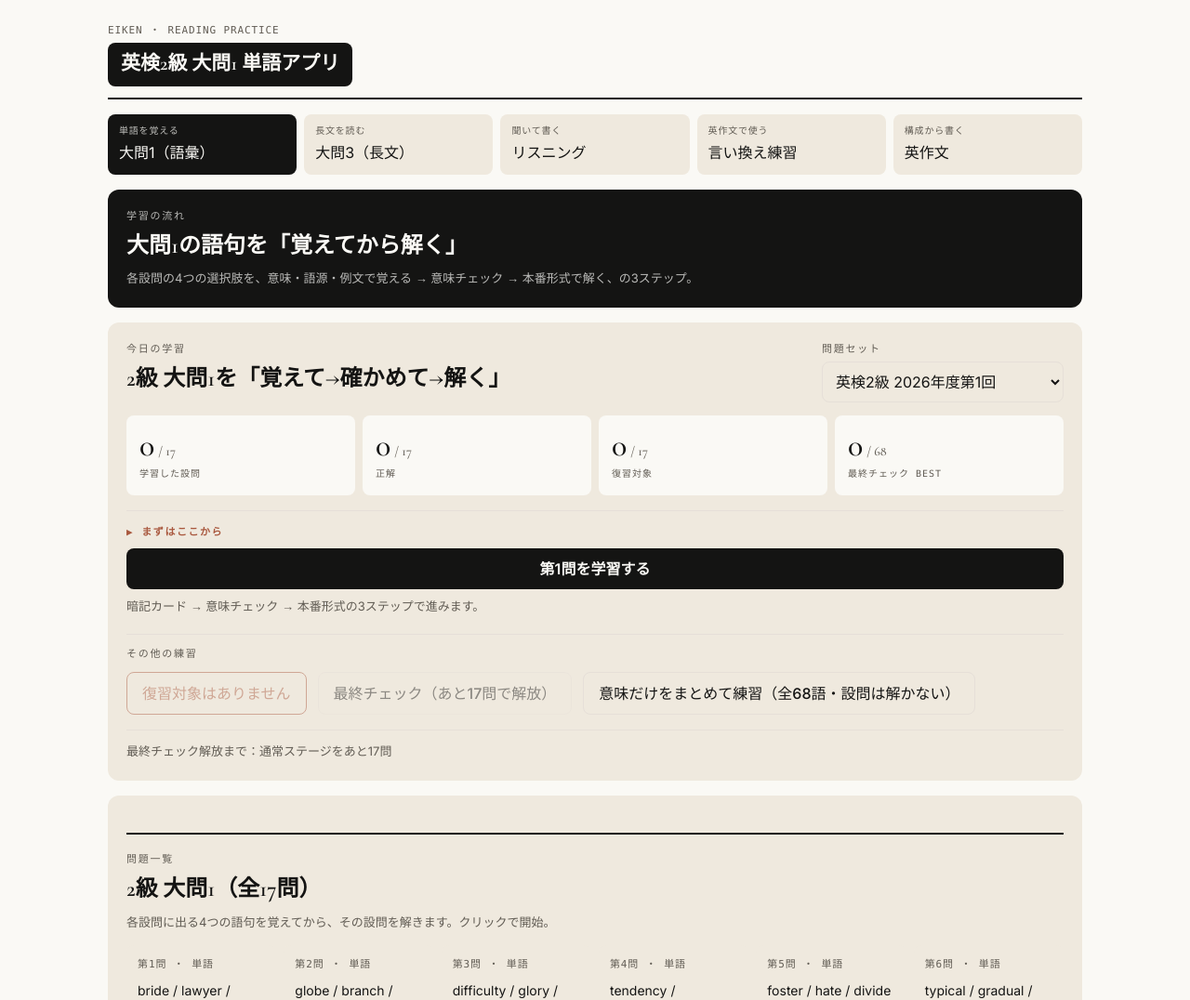
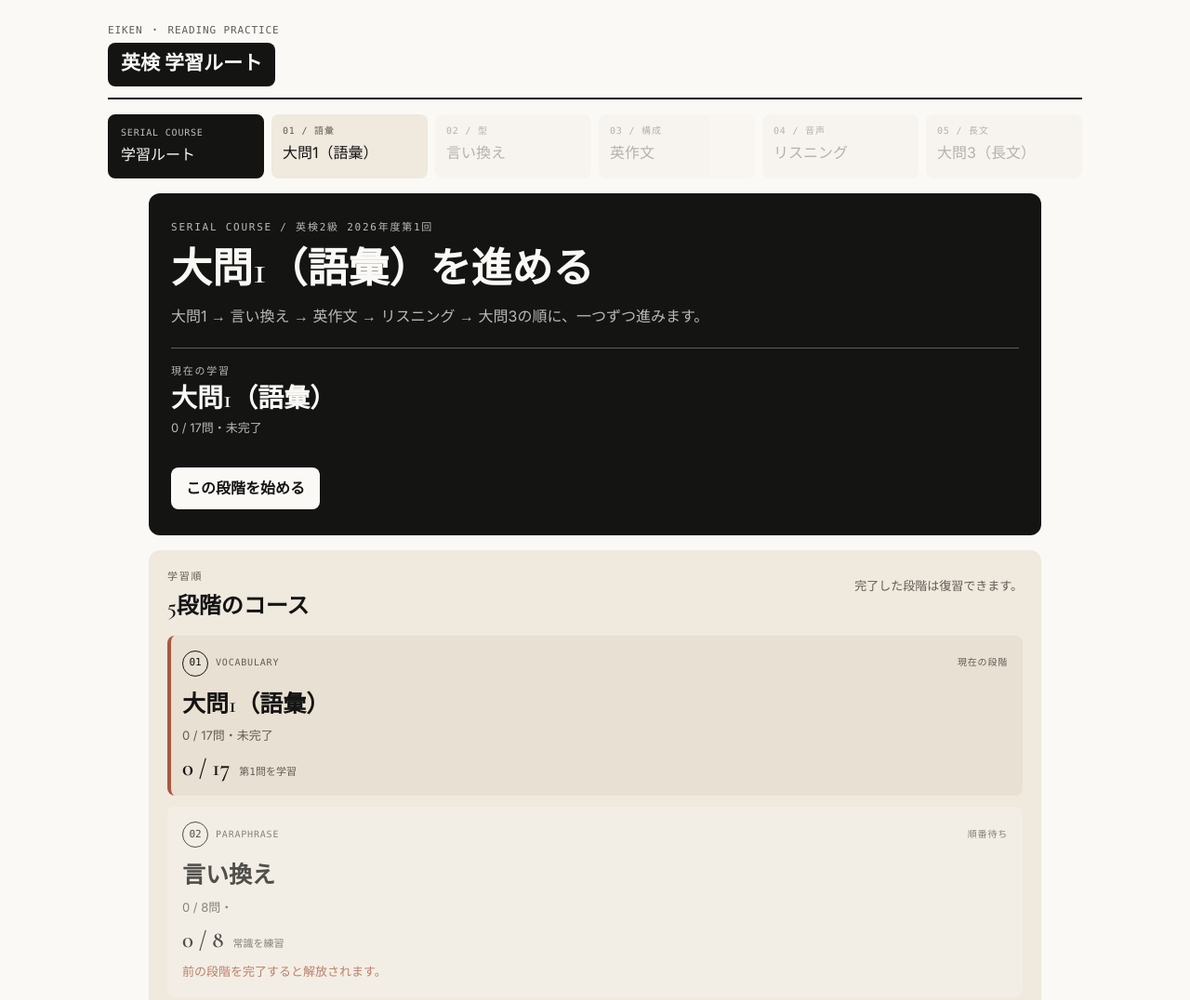
Before and after one commit to shtomi-tech/eiken2-q1-app, a plain HTML site: page index.html in a window 1280 px wide. Shown: the top 1076 px of the page at 93% size. Drawn offline with nearby package versions, Linux system fonts and the light colour scheme; no server answers.

Commit message:
Add serial Eiken study route

```diff
--- a/index.html
+++ b/index.html
@@ -7,7 +7,7 @@
 <link rel="preconnect" href="https://fonts.googleapis.com">
 <link rel="preconnect" href="https://fonts.gstatic.com" crossorigin>
 <link href="https://fonts.googleapis.com/css2?family=Cormorant+Garamond:wght@500;600&family=Inter:wght@400;500;600&display=swap" rel="stylesheet">
-<link rel="stylesheet" href="static/styles.css?v=0.8.0">
+<link rel="stylesheet" href="static/styles.css?v=0.9.0">
 </head>
 <body>
 <div class="wrap">
@@ -28,11 +28,12 @@
 </div>
 
 <script src="static/vendor/harness/cloud.js?v=0.1.0"></script>
-<script src="static/mode-q1.js?v=0.3.0"></script>
-<script src="static/mode-q3.js?v=0.4.0"></script>
-<script src="static/mode-dictation.js?v=0.3.0"></script>
-<script src="static/mode-paraphrase.js?v=0.1.0"></script>
-<script src="static/mode-writing.js?v=0.1.0"></script>
-<script src="static/app.js?v=0.7.0"></script>
+<script src="static/mode-serial.js?v=0.1.0"></script>
+<script src="static/mode-q1.js?v=0.4.0"></script>
+<script src="static/mode-q3.js?v=0.5.0"></script>
+<script src="static/mode-dictation.js?v=0.4.0"></script>
+<script src="static/mode-paraphrase.js?v=0.2.0"></script>
+<script src="static/mode-writing.js?v=0.2.0"></script>
+<script src="static/app.js?v=0.8.0"></script>
 </body>
 </html>
--- a/static/app.js
+++ b/static/app.js
@@ -1,17 +1,17 @@
 "use strict";
 
 /* ============================================================
-   英検 演習 — 大問1（語彙）／大問3（長文） を切り替える薄いシェル。
-   kobun-vocab と同じ方式。各モードは static/mode-*.js に IIFE で閉じており、
-   ここではフラットな1段タブの切替と、表示中モードへのキー入力の橋渡しのみを担当する。
+   英検 演習 — 直列コースと各演習モードを切り替える薄いシェル。
+   各モードの問題・進捗はモード側が管理し、ここでは画面切替だけを担当する。
    ============================================================ */
 
 const APPS = [
-  { id: "q1", tag: "単語を覚える", label: "大問1（語彙）", title: "英検 大問1 単語アプリ", mount: () => EikenQ1App.mount(), handleKey: (e) => EikenQ1App.handleKey(e) },
-  { id: "q3", tag: "長文を読む", label: "大問3（長文）", title: "英検 大問3 演習アプリ", mount: () => EikenQ3App.mount(), handleKey: (e) => EikenQ3App.handleKey(e) },
-  { id: "dictation", tag: "聞いて書く", label: "リスニング", title: "英検 リスニング・ディクテーション", mount: () => EikenDictationApp.mount(), handleKey: (e) => EikenDictationApp.handleKey(e) },
-  { id: "paraphrase", tag: "英作文で使う", label: "言い換え練習", title: "英作文 言い換え練習", mount: () => EikenParaphraseApp.mount(), handleKey: (e) => EikenParaphraseApp.handleKey(e) },
-  { id: "writing", tag: "構成から書く", label: "英作文", title: "英検 英作文アプリ", mount: () => EikenWritingApp.mount(), handleKey: (e) => EikenWritingApp.handleKey(e) },
+  { id: "serial", tag: "SERIAL COURSE", label: "学習ルート", title: "英検 学習ルート", mount: () => EikenSerialApp.mount(), handleKey: (e) => EikenSerialApp.handleKey(e) },
+  { id: "q1", tag: "01 / 語彙", label: "大問1（語彙）", title: "英検 大問1 単語アプリ", mount: () => EikenQ1App.mount(), handleKey: (e) => EikenQ1App.handleKey(e), startSerial: () => EikenQ1App.startSerial() },
+  { id: "paraphrase", tag: "02 / 型", label: "言い換え", title: "英作文 言い換え練習", mount: () => EikenParaphraseApp.mount(), handleKey: (e) => EikenParaphraseApp.handleKey(e), startSerial: () => EikenParaphraseApp.startSerial() },
+  { id: "writing", tag: "03 / 構成", label: "英作文", title: "英検 英作文アプリ", mount: () => EikenWritingApp.mount(), handleKey: (e) => EikenWritingApp.handleKey(e), startSerial: () => EikenWritingApp.startSerial() },
+  { id: "dictation", tag: "04 / 音声", label: "リスニング", title: "英検 リスニング・ディクテーション", mount: () => EikenDictationApp.mount(), handleKey: (e) => EikenDictationApp.handleKey(e), startSerial: () => EikenDictationApp.startSerial() },
+  { id: "q3", tag: "05 / 長文", label: "大問3（長文）", title: "英検 大問3 演習アプリ", mount: () => EikenQ3App.mount(), handleKey: (e) => EikenQ3App.handleKey(e), startSerial: () => EikenQ3App.startSerial() },
 ];
 const ACTIVE_APP_KEY = "eiken_active_app";
 
@@ -19,11 +19,8 @@
 window.EikenActiveAppId = null;
 
 function loadActiveAppId() {
-  try {
-    const saved = localStorage.getItem(ACTIVE_APP_KEY);
-    if (APPS.some((app) => app.id === saved)) return saved;
-  } catch (e) { /* ignore */ }
-  return "q1";
+  // 直列コースを入口にする。各モードの途中状態は、ルートから再開できる。
+  return "serial";
 }
 
 function renderAppNav() {
@@ -33,7 +30,14 @@
     const btn = document.createElement("button");
     btn.type = "button";
     btn.className = "appTab";
+    if (a.id === "serial") btn.classList.add("serialTab");
     btn.setAttribute("aria-pressed", a.id === currentAppId ? "true" : "false");
+    const locked = a.id !== "serial" && window.EikenSerialApp && !window.EikenSerialApp.isUnlocked(a.id);
+    if (locked) {
+      btn.disabled = true;
+      btn.setAttribute("aria-label", `${a.label}。前の段階を完了すると解放されます`);
+      btn.title = "前の段階を完了すると解放されます";
+    }
     const tag = document.createElement("span");
     tag.textContent = a.tag;
     btn.appendChild(tag);
@@ -43,8 +47,9 @@
   });
 }
 
-function switchApp(id) {
-  if (currentAppId === id) return;
+function switchApp(id, options = {}) {
+  if (id !== "serial" && window.EikenSerialApp && !window.EikenSerialApp.isUnlocked(id)) return Promise.resolve(false);
+  if (currentAppId === id && !options.force) return Promise.resolve(true);
   currentAppId = id;
   window.EikenActiveAppId = id;
   try { localStorage.setItem(ACTIVE_APP_KEY, id); } catch (e) { /* ignore */ }
@@ -55,8 +60,16 @@
   const sessionPanel = document.getElementById("sessionPanel");
   sessionPanel.className = "hide";
   renderAppNav();
-  next.mount();
+  return Promise.resolve(next.mount()).then(() => {
+    if (options.serial && currentAppId === id && typeof next.startSerial === "function") next.startSerial();
+    return true;
+  });
 }
+
+window.EikenAppRouter = {
+  open: (id, options = {}) => switchApp(id, options),
+  refreshNav: renderAppNav,
+};
 
 document.addEventListener("keydown", (e) => {
   const app = APPS.find(a => a.id === currentAppId);
--- /dev/null
+++ b/static/mode-serial.js
@@ -0,0 +1,329 @@
+"use strict";
+
+/*
+ * 英検 直列コース
+ *
+ * 既存モードの回答データは各モードの保存領域をそのまま使い、
+ * ここでは「どのモードを次に開くか」だけを管理する。
+ */
+const EikenSerialApp = (function () {
+  const MANIFEST_URL = "data/manifest.json";
+  const PARAPHRASE_URL = "data/paraphrase_questions.json";
+  const WRITING_URL = "data/writing_questions.json";
+  const ROUTE_KEY = "eiken_serial_progress_v1";
+  const homePanel = document.getElementById("homePanel");
+  const sessionPanel = document.getElementById("sessionPanel");
+
+  const STEPS = [
+    { id: "q1", label: "大問1（語彙）", tag: "VOCABULARY", reason: "語彙をすべて学習し、最終チェックをCLEARします。" },
+    { id: "paraphrase", label: "言い換え", tag: "PARAPHRASE", reason: "全問題を回答し、自己判定を登録します。" },
+    { id: "writing", label: "英作文", tag: "WRITING", reason: "各題を最後まで書き、参考解答とレビューします。" },
+    { id: "dictation", label: "リスニング", tag: "LISTENING", reason: "全設問を聞き、解答と書き取りを確認します。" },
+    { id: "q3", label: "大問3（長文）", tag: "READING", reason: "全本文の設問と内容整理を完了します。" },
+  ];
+
+  let manifest = null;
+  let profile = null;
+  let assets = null;
+  let loaded = false;
+  let loading = null;
+  let summaries = [];
+  let currentStepIndex = 0;
+
+  function escapeHtml(value) {
+    return String(value == null ? "" : value)
+      .replace(/&/g, "&amp;")
+      .replace(/</g, "&lt;")
+      .replace(/>/g, "&gt;")
+      .replace(/"/g, "&quot;")
+      .replace(/'/g, "&#39;");
+  }
+
+  function readJson(key, fallback) {
+    try {
+      const raw = localStorage.getItem(key);
+      if (!raw) return fallback;
+      const parsed = JSON.parse(raw);
+      return parsed && typeof parsed === "object" ? parsed : fallback;
+    } catch (error) {
+      return fallback;
+    }
+  }
+
+  function selectedQ1Id() {
+    const saved = localStorage.getItem("eiken_q1_dataset");
+    if (manifest.q1[saved]) return saved;
+    return manifest.defaultDatasetId;
+  }
+
+  function selectedProfile() {
+    const q1Id = selectedQ1Id();
+    const q1 = manifest.q1[q1Id];
+    const q3Id = manifest.q3[q1Id] ? q1Id : manifest.defaultDatasetId;
+    const grade = q1Id.startsWith("eikenp2-") ? "pre2" : "2kyu";
+    const dictSaved = readJson("eiken_dictation_dataset", {});
+    const level = grade === "pre2" ? "p2" : "g2";
+    const fallbackRound = q1Id.slice(q1Id.lastIndexOf("-") + 1);
+    const round = dictSaved.level === level && manifest.dictation.levels[level].rounds[dictSaved.round]
+      ? dictSaved.round
+      : (manifest.dictation.levels[level].rounds[fallbackRound] ? fallbackRound : manifest.dictation.defaultRound);
+    return {
+      id: q1Id,
+      grade,
+      label: q1.label,
+      q1Id,
+      q3Id,
+      dictation: { level, round },
+      writingGrade: grade,
+    };
+  }
+
+  async function getJson(url) {
+    const response = await fetch(url, { cache: "no-store" });
+    if (!response.ok) throw new Error(`${url}: HTTP ${response.status}`);
+    return response.json();
+  }
+
+  async function loadAssets() {
+    profile = selectedProfile();
+    const q1Data = manifest.q1[profile.q1Id];
+    const q3Data = manifest.q3[profile.q3Id];
+    const dictData = manifest.dictation.levels[profile.dictation.level];
+    const [q1, q3, paraphrase, writing, dictation] = await Promise.all([
+      getJson(q1Data.questionsUrl),
+      getJson(q3Data.dataUrl),
+      getJson(PARAPHRASE_URL),
+      getJson(WRITING_URL),
+      getJson(dictData.rounds[profile.dictation.round]),
+    ]);
+    assets = { q1, q3, paraphrase, writing, dictation };
+    loaded = true;
+  }
+
+  async function ensureLoaded() {
+    if (loaded && profile && profile.id === selectedProfile().id) return;
+    if (loading) return loading;
+    loading = (async () => {
+      manifest = await getJson(MANIFEST_URL);
+      await loadAssets();
+    })().finally(() => { loading = null; });
+    return loading;
+  }
+
+  function routeState() {
+    return readJson(ROUTE_KEY, { version: 1, profileId: null, currentStep: 0 });
+  }
+
+  function saveRouteState() {
+    try {
+      localStorage.setItem(ROUTE_KEY, JSON.stringify({
+        version: 1,
+        profileId: profile ? profile.id : null,
+        currentStep: currentStepIndex,
+      }));
+    } catch (error) { /* 保存できなくても演習は続ける */ }
+  }
+
+  function q1Summary() {
+    const data = assets.q1 || {};
+    const questions = Array.isArray(data.questions) ? data.questions : [];
+    const saved = readJson(`eiken_q1_progress_${profile.q1Id}`, null)
+      || (profile.q1Id === manifest.defaultDatasetId ? readJson("eiken2_q1_v1", {}) : {});
+    const units = saved.units && typeof saved.units === "object" ? saved.units : {};
+    const learned = questions.filter((question) => units[question.q] && units[question.q].learned).length;
+    const clear = Boolean(saved.finalCheck && saved.finalCheck.cleared);
+    const next = questions.find((question) => !(units[question.q] && units[question.q].learned));
+    return {
+      complete: clear,
+      completed: clear ? questions.length : learned,
+      total: questions.length,
+      status: clear ? "done" : learned ? "progress" : "ready",
+      nextLabel: clear ? "CLEAR済み" : next ? `第${next.q}問を学習` : "最終チェックに挑戦",
+      detail: clear ? "最終チェックCLEAR" : `${learned} / ${questions.length}問・${saved.resume ? "途中保存あり" : "未完了"}`,
+    };
+  }
+
+  function paraphraseSummary() {
+    const questions = Array.isArray(assets.paraphrase.questions) ? assets.paraphrase.questions : [];
+    const saved = readJson("eiken_paraphrase_practice_v1", {});
+    const units = saved.units && typeof saved.units === "object" ? saved.units : {};
+    const completed = questions.filter((question) => units[question.id] && units[question.id].solved).length;
+    const next = questions.find((question) => !(units[question.id] && units[question.id].solved));
+    return {
+      complete: completed === questions.length && questions.length > 0,
+      completed,
+      total: questions.length,
+      status: completed === questions.length && questions.length > 0 ? "done" : completed ? "progress" : "ready",
+      nextLabel: next ? `${next.targetJa}を練習` : "全問題を確認済み",
+      detail: `${completed} / ${questions.length}問・${saved.resume ? "途中保存あり" : ""}`,
+    };
+  }
+
+  function writingSummary() {
+    const questions = (Array.isArray(assets.writing) ? assets.writing : [])
+      .filter((question) => question.grade === profile.writingGrade);
+    const saved = readJson("eiken_writing_progress_v1", {});
+    const completed = questions.filter((question) => saved[question.id]).length;
+    const next = questions.find((question) => !saved[question.id]);
+    return {
+      complete: completed === questions.length && questions.length > 0,
+      completed,
+      total: questions.length,
+      status: completed === questions.length && questions.length > 0 ? "done" : completed ? "progress" : "ready",
+      nextLabel: next ? `${next.round}の英作文` : "全問題をレビュー済み",
+      detail: `${completed} / ${questions.length}題・${saved ? "下書きは自動保存" : ""}`,
+    };
+  }
+
+  function dictationSummary() {
+    const lessons = Array.isArray(assets.dictation.lessons) ? assets.dictation.lessons : [];
+    const key = `eiken_dictation_progress_${profile.dictation.level}_${profile.dictation.round}`;
+    const saved = readJson(key, {});
+    const answered = lessons.filter((lesson) => Object.prototype.hasOwnProperty.call(saved, String(lesson.id))).length;
+    const next = lessons.find((lesson) => !Object.prototype.hasOwnProperty.call(saved, String(lesson.id)));
+    return {
+      complete: answered === lessons.length && lessons.length > 0,
+      completed: answered,
+      total: lessons.length,
+      status: answered === lessons.length && lessons.length > 0 ? "done" : answered ? "progress" : "ready",
+      nextLabel: next ? `No. ${next.id}を聞く` : "全設問を確認済み",
+      detail: `${answered} / ${lessons.length}問・${profile.dictation.level === "g2" ? "2級" : "準2級"}`,
+    };
+  }
+
+  function q3Summary() {
+    const passages = Array.isArray(assets.q3.passages) ? assets.q3.passages : [];
+    const saved = readJson(`eiken2q3.progress.${profile.q3Id}`, {});
+    const questions = saved.questions && typeof saved.questions === "object" ? saved.questions : {};
+    const summaries = saved.summaries && typeof saved.summaries === "object" ? saved.summaries : {};
+    const completePassages = passages.filter((passage) => {
+      const questionsDone = passage.questions.every((question) => questions[question.q] && questions[question.q].answered);
+      return questionsDone && summaries[passage.id] && summaries[passage.id].graded;
+    }).length;
+    const next = passages.find((passage) => {
+      const questionsDone = passage.questions.every((question) => questions[question.q] && questions[question.q].answered);
+      return !(questionsDone && summaries[passage.id] && summaries[passage.id].graded);
+    });
+    let nextLabel = "全本文を完了";
+    if (next) {
+      const questionsDone = next.questions.every((question) => questions[question.q] && questions[question.q].answered);
+      nextLabel = questionsDone ? `${next.title}の内容整理` : `${next.title}の設問`;
+    }
+    return {
+      complete: completePassages === passages.length && passages.length > 0,
+      completed: completePassages,
+      total: passages.length,
+      status: completePassages === passages.length && passages.length > 0 ? "done" : completePassages ? "progress" : "ready",
+      nextLabel,
+      detail: `${completePassages} / ${passages.length}本文・${saved.resume ? "途中保存あり" : ""}`,
+    };
+  }
+
+  function collectSummaries() {
+    summaries = [q1Summary(), paraphraseSummary(), writingSummary(), dictationSummary(), q3Summary()];
+    const firstIncomplete = summaries.findIndex((summary) => !summary.complete);
+    currentStepIndex = firstIncomplete >= 0 ? firstIncomplete : STEPS.length - 1;
+    saveRouteState();
+    return summaries;
+  }
+
+  function statusLabel(summary, index) {
+    if (summary.complete) return "完了";
+    if (index === currentStepIndex) return "現在の段階";
+    return "順番待ち";
+  }
+
+  function primaryLabel(summary) {
+    if (summary.status === "progress") return "続きから進める";
+    if (summary.status === "ready") return "この段階を始める";
+    return "復習する";
+  }
+
+  function setSerialPreferences() {
+    try {
+      localStorage.setItem("eiken_q1_dataset", profile.q1Id);
+      localStorage.setItem("eiken_q3_dataset", profile.q3Id);
+      localStorage.setItem("eiken_dictation_dataset", JSON.stringify(profile.dictation));
+    } catch (error) { /* 各モード側の既存設定を優先しても演習は続ける */ }
+    window.EikenSerialProfile = profile;
+  }
+
+  function startCurrent() {
+    const step = STEPS[currentStepIndex];
+    if (!step) return;
+    setSerialPreferences();
+    window.EikenSerialContext = { active: true, stepId: step.id, profileId: profile.id };
+    if (window.EikenAppRouter) window.EikenAppRouter.open(step.id, { serial: true });
+  }
+
+  function renderHome() {
+    collectSummaries();
+    const current = STEPS[currentStepIndex];
+    const currentSummary = summaries[currentStepIndex];
+    const allComplete = summaries.every((summary) => summary.complete);
+    homePanel.className = "serialHome";
+    sessionPanel.className = "hide";
+    const cards = STEPS.map((step, index) => {
+      const summary = summaries[index];
+      const locked = index > currentStepIndex && !summary.complete;
+      const cls = `serialStepCard ${summary.complete ? "isDone" : index === currentStepIndex ? "isCurrent" : "isLocked"}`;
+      const progress = summary.total ? `${summary.completed} / ${summary.total}` : "—";
+      return `<article class="${cls}">
+        <div class="serialStepTop"><span class="serialStepNo">${String(index + 1).padStart(2, "0")}</span><span class="serialStepTag">${step.tag}</span><span class="serialStepStatus">${statusLabel(summary, index)}</span></div>
+        <h3>${step.label}</h3>
+        <p>${escapeHtml(summary.detail || step.reason)}</p>
+        <div class="serialStepProgress"><strong>${progress}</strong><span>${escapeHtml(summary.nextLabel)}</span></div>
+        ${locked ? `<p class="serialLock">前の段階を完了すると解放されます。</p>` : ""}
+      </article>`;
+    }).join("");
+
+    homePanel.innerHTML = `<section class="card hero serialHero">
+      <p class="label">SERIAL COURSE / ${escapeHtml(profile.label)}</p>
+      <h2>${allComplete ? "直列コースを完了しました" : `${current.label}を進める`}</h2>
+      <p class="serialLead">大問1 → 言い換え → 英作文 → リスニング → 大問3の順に、一つずつ進みます。</p>
+      <div class="serialCurrent"><span class="label">${allComplete ? "コース完了" : "現在の学習"}</span><strong>${allComplete ? "最初から復習できます" : current.label}</strong><span>${escapeHtml(allComplete ? "記録は残したまま、各段階を復習できます。" : currentSummary.detail)}</span></div>
+      <div class="actions"><button class="cta serialPrimary" type="button" id="serialStartBtn">${allComplete ? "大問1から復習する" : primaryLabel(currentSummary)}</button></div>
+    </section>
+    <section class="card serialPathCard"><div class="sectionHead"><div><p class="label">学習順</p><h2>5段階のコース</h2></div><p class="hint">完了した段階は復習できます。</p></div><div class="serialStepList">${cards}</div></section>
+    <section class="card serialNote"><p class="label">保存について</p><p>各モードの回答・下書き・途中位置は、これまでどおり各モードの保存領域に記録されます。この画面は次に進む段階だけを管理します。</p></section>`;
+
+    document.getElementById("serialStartBtn").addEventListener("click", () => {
+      if (allComplete) currentStepIndex = 0;
+      startCurrent();
+    });
+    if (window.EikenAppRouter) window.EikenAppRouter.refreshNav();
+  }
+
+  async function mount() {
+    homePanel.className = "serialHome";
+    sessionPanel.className = "hide";
+    homePanel.innerHTML = `<div class="card"><p class="loading">学習ルートを読み込んでいます…</p></div>`;
+    try {
+      await ensureLoaded();
+      window.EikenSerialContext = null;
+      renderHome();
+    } catch (error) {
+      homePanel.innerHTML = `<div class="card"><h2>学習ルートを読み込めませんでした</h2><p>HTTPサーバー経由で起動しているか確認してください。</p><p class="hint">${escapeHtml(error.message)}</p></div>`;
+      console.error(error);
+    }
+  }
+
+  function isUnlocked(id) {
+    if (id === "serial") return true;
+    const index = STEPS.findIndex((step) => step.id === id);
+    if (index < 0) return true;
+    if (summaries.length) return index <= currentStepIndex;
+    const saved = routeState();
+    return index <= Number(saved.currentStep || 0);
+  }
+
+  function refreshNav() {
+    if (loaded) collectSummaries();
+  }
+
+  function handleKey() { /* 直列コースはキーボード操作なし */ }
+
+  return { mount, handleKey, isUnlocked, refreshNav };
+})();
+
+window.EikenSerialApp = EikenSerialApp;
--- a/static/styles.css
+++ b/static/styles.css
@@ -200,10 +200,49 @@
 }
 .appTab[aria-pressed="true"] span,
 .appTab:hover span { color: rgba(250, 249, 246, .74); }
+.appTab.serialTab { border: 2px solid var(--ink); }
+.appTab:disabled { background: var(--surface-soft); color: var(--muted); }
+.appTab:disabled span { color: var(--muted); }
 
 @media (max-width: 560px) {
   .appNav { grid-template-columns: 1fr; }
   .appTab { min-height: 56px; }
+}
+
+/* ---- Serial course ---- */
+.serialHome { max-width: 960px; margin: 0 auto; }
+.serialHero { padding: 28px 24px; }
+.serialHero h2 { color: var(--parchment); font-size: clamp(30px, 5vw, 44px); }
+.serialHero .label, .serialHero .serialLead { color: rgba(250, 249, 246, .72); }
+.serialLead { max-width: 680px; margin: 0 0 20px; }
+.serialCurrent { display: grid; gap: 3px; margin-top: 20px; border-top: 1px solid rgba(250, 249, 246, .32); padding-top: 16px; }
+.serialCurrent .label { margin: 0; }
+.serialCurrent strong { font-family: var(--serif); font-size: 28px; line-height: 1.25; }
+.serialCurrent > span:last-child { color: rgba(250, 249, 246, .72); font-size: 13px; }
+.serialPrimary { margin-top: 18px; background: var(--parchment); color: var(--ink); }
+.serialPrimary:hover:not(:disabled) { background: var(--surface-strong); }
+.serialStepList { display: grid; gap: 12px; }
+.serialStepCard { border-radius: var(--r-md); background: var(--surface-soft); padding: 16px; }
+.serialStepCard.isCurrent { border-left: 4px solid var(--clay); background: var(--surface-strong); padding-left: 12px; }
+.serialStepCard.isDone { border-left: 4px solid var(--ok); padding-left: 12px; }
+.serialStepCard.isLocked { opacity: .72; }
+.serialStepTop { display: flex; align-items: center; gap: 8px; flex-wrap: wrap; }
+.serialStepNo { display: inline-grid; place-items: center; width: 28px; height: 28px; border: 1px solid currentColor; border-radius: var(--r-pill); font-family: var(--mono); font-size: 11px; }
+.serialStepTag, .serialStepStatus { color: var(--muted); font-family: var(--mono); font-size: 10px; letter-spacing: .08em; }
+.serialStepStatus { margin-left: auto; }
+.serialStepCard h3 { margin: 10px 0 2px; font-family: var(--serif); font-size: 25px; }
+.serialStepCard p { margin: 0; color: var(--muted); font-size: 13px; }
+.serialStepProgress { display: flex; align-items: baseline; gap: 10px; margin-top: 12px; }
+.serialStepProgress strong { font-family: var(--serif); font-size: 25px; line-height: 1; }
+.serialStepProgress span { color: var(--muted); font-family: var(--mono); font-size: 11px; }
+.serialLock { margin-top: 10px !important; color: var(--clay) !important; }
+.serialNote { border-left: 4px solid var(--line); }
+.serialNote p:last-child { margin: 0; color: var(--muted); font-size: 13px; }
+
+@media (max-width: 560px) {
+  .serialHero { padding: 18px; }
+  .serialStepStatus { width: 100%; margin-left: 36px; }
+  .serialStepCard h3 { font-size: 22px; }
 }
 
 .sectionHead {
```
Also changed, not shown: static/mode-dictation.js (+16 -1 lines), static/mode-paraphrase.js (+10 -1 lines), static/mode-q1.js (+21 -1 lines), static/mode-q3.js (+12 -1 lines), static/mode-writing.js (+21 -1 lines), README.md.
